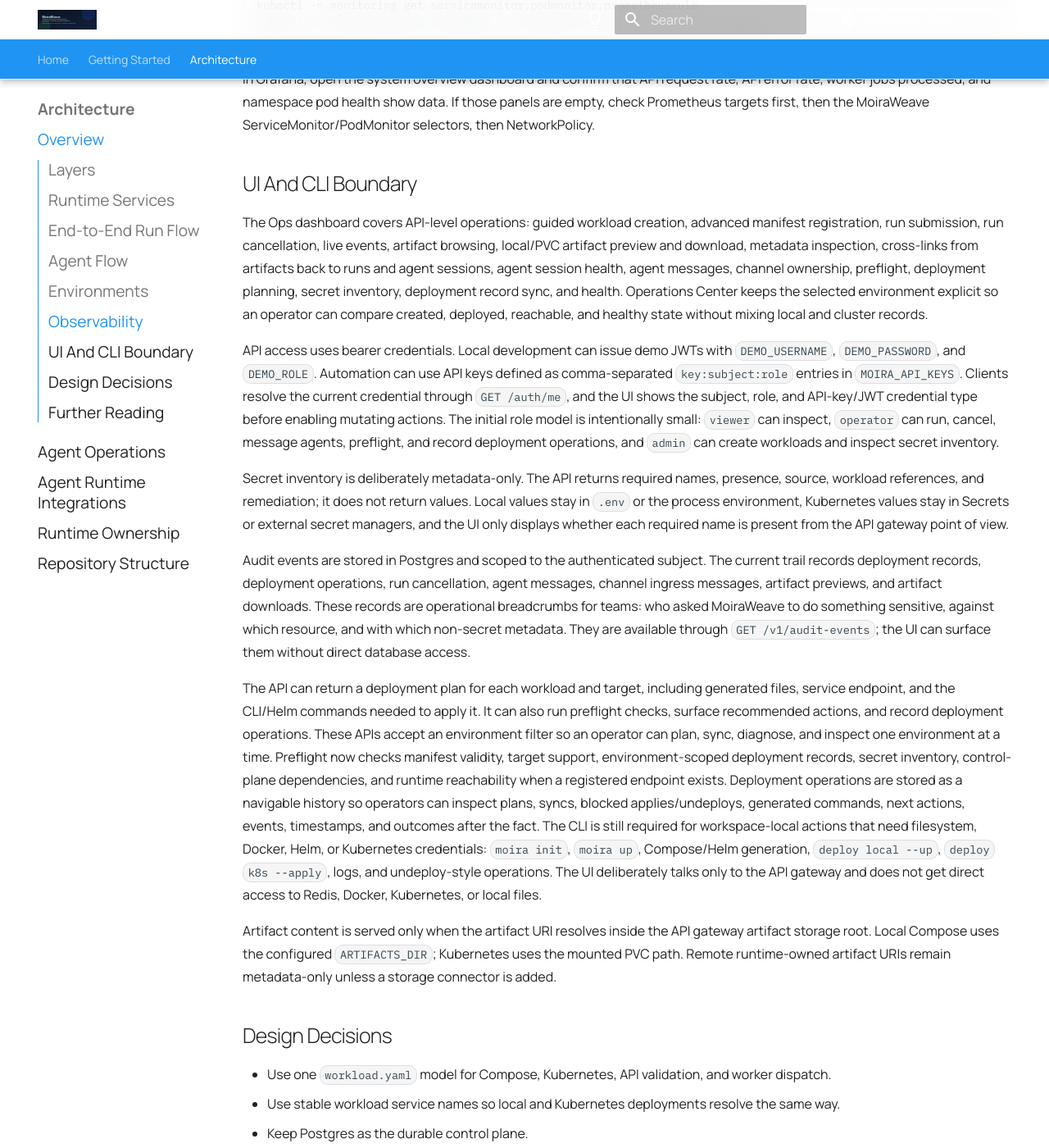
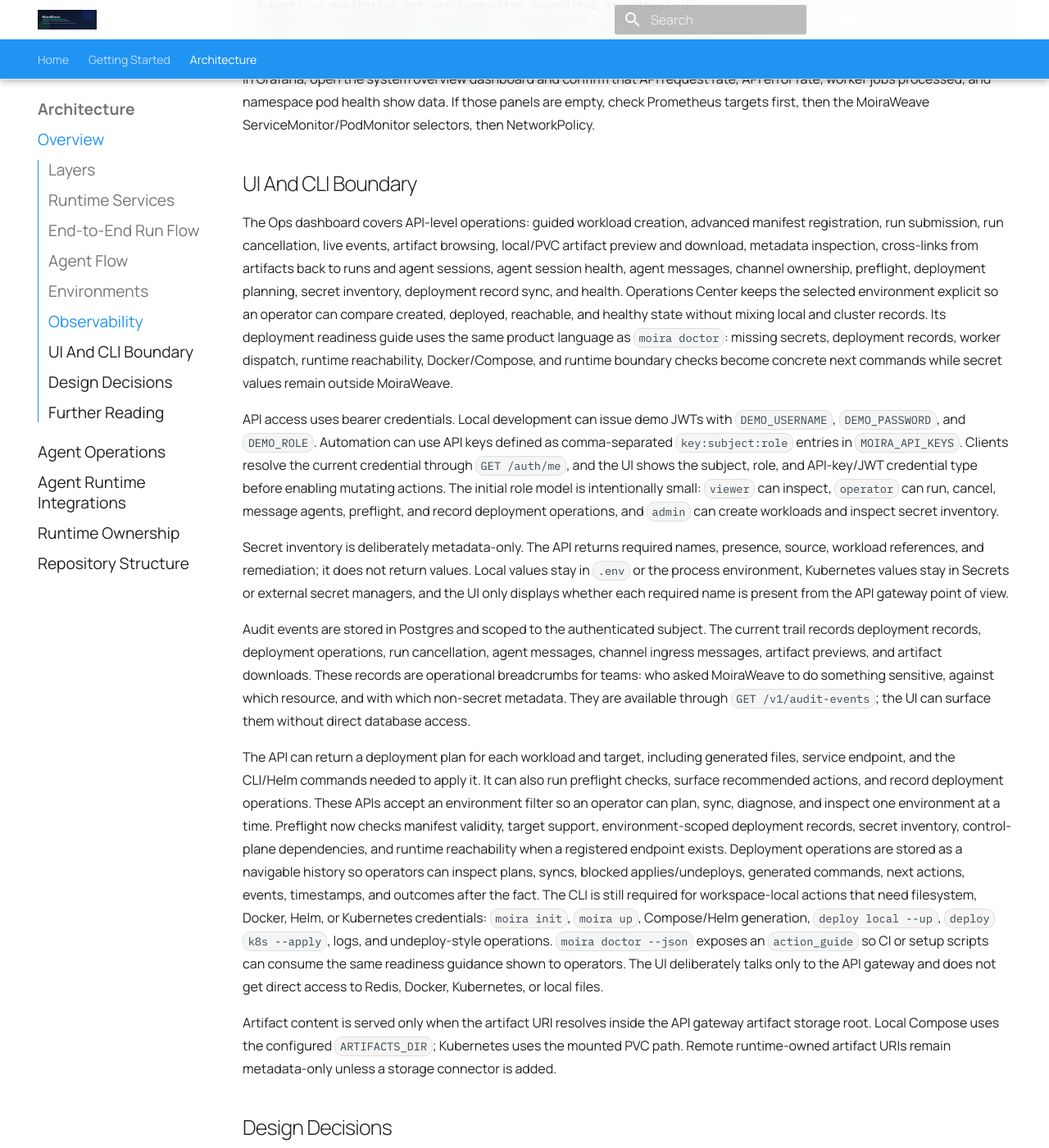
Before and after one commit to moiraweave-labs/moiraweave-docs, an MkDocs documentation site: the page built from docs/architecture.md, in a window 1280 px wide and 1400 px high, scrolled down 2742 px. Shown: the whole window at 82% size. Built offline with MkDocs 1.6.1 and Material for MkDocs 9.7.7, drawn with Linux system fonts in a browser that asks for light colours; comment, search, counter and statistics services are not loaded.

Commit message:
docs: document readiness action guide

```diff
--- a/docs/architecture.md
+++ b/docs/architecture.md
@@ -125,7 +125,10 @@ session health, agent messages, channel ownership, preflight, deployment
 planning, secret inventory, deployment record sync, and health.
 Operations Center keeps the selected environment explicit so an operator can
 compare created, deployed, reachable, and healthy state without mixing local and
-cluster records.
+cluster records. Its deployment readiness guide uses the same product language
+as `moira doctor`: missing secrets, deployment records, worker dispatch, runtime
+reachability, Docker/Compose, and runtime boundary checks become concrete next
+commands while secret values remain outside MoiraWeave.
 
 API access uses bearer credentials. Local development can issue demo JWTs with
 `DEMO_USERNAME`, `DEMO_PASSWORD`, and `DEMO_ROLE`. Automation can use API keys
@@ -160,12 +163,13 @@ inventory, control-plane dependencies, and runtime reachability when a
 registered endpoint exists. Deployment operations are stored as a navigable
 history so operators can inspect plans, syncs, blocked applies/undeploys,
 generated commands, next actions, events, timestamps, and outcomes after the
-fact. The CLI is still
-required for workspace-local actions that need filesystem, Docker, Helm, or
-Kubernetes credentials: `moira init`, `moira up`, Compose/Helm generation,
-`deploy local --up`, `deploy k8s --apply`, logs, and undeploy-style operations.
-The UI deliberately talks only to the API gateway and does not get direct access
-to Redis, Docker, Kubernetes, or local files.
+fact. The CLI is still required for workspace-local actions that need
+filesystem, Docker, Helm, or Kubernetes credentials: `moira init`, `moira up`,
+Compose/Helm generation, `deploy local --up`, `deploy k8s --apply`, logs, and
+undeploy-style operations. `moira doctor --json` exposes an `action_guide` so CI
+or setup scripts can consume the same readiness guidance shown to operators. The
+UI deliberately talks only to the API gateway and does not get direct access to
+Redis, Docker, Kubernetes, or local files.
 
 Artifact content is served only when the artifact URI resolves inside the API
 gateway artifact storage root. Local Compose uses the configured
```
Also changed, not shown: docs/quickstart.md (+11 -2 lines).
